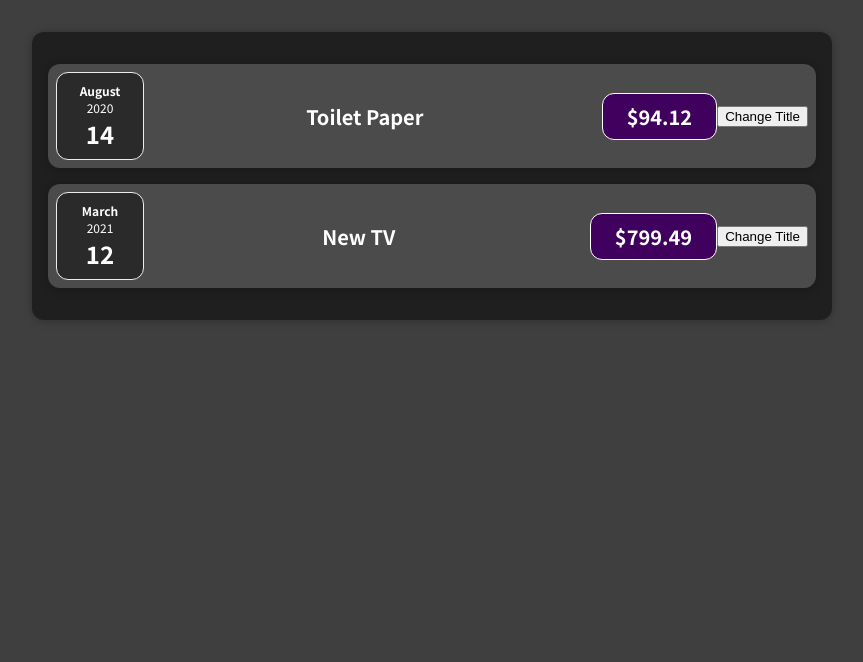
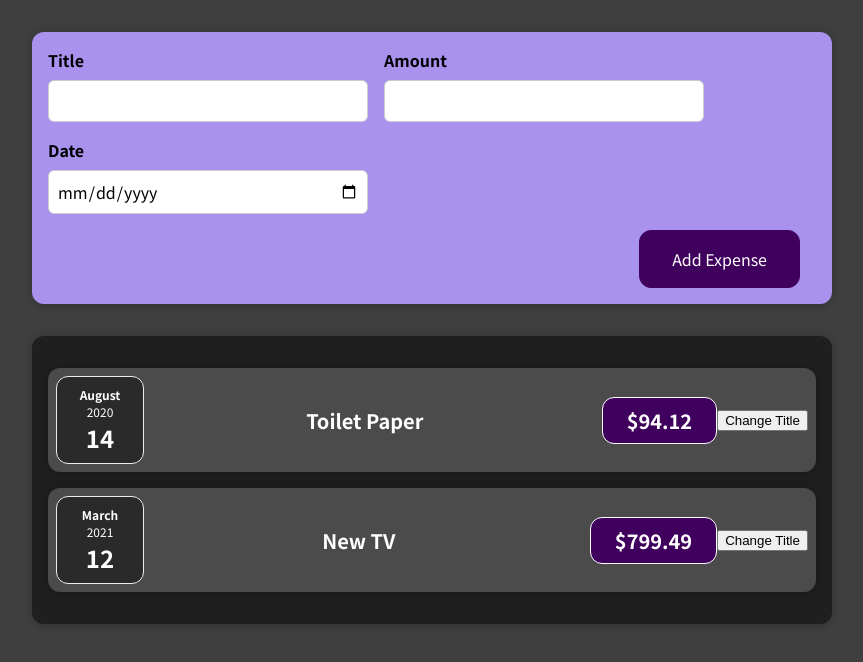
Before and after one commit to Ivn-Cdrc/react-typescript-expense-tracker, a React (Create React App) app in the folder expense-tracker/: page / in a window 1280 px wide. Shown: the top 662 px of the page, without its empty margins (208-1071 px from the left). Built offline with nearby package versions, Linux system fonts and the light colour scheme.

Commit message:
Create form for adding new expenses

```diff
--- a/expense-tracker/src/App.tsx
+++ b/expense-tracker/src/App.tsx
@@ -1,10 +1,11 @@
-import React from 'react';
+import NewExpense from './components/NewExpense/NewExpense';
+import Expenses from './components/Expenses/Expenses';
 import './App.css';
-import Expenses from './components/Expenses/Expenses';
 
 function App() {
   return (
     <div className="App">
+      <NewExpense />
       <Expenses />
     </div>
   );
--- a/expense-tracker/src/components/Expenses/ExpenseItem.tsx
+++ b/expense-tracker/src/components/Expenses/ExpenseItem.tsx
@@ -43,10 +43,10 @@
 
   return (
     <Card className='expense-item'>
-      <ExpenseDate date={date} />
+      <ExpenseDate date={currentDate} />
       <div className='expense-item__description'>
         <h2>{currentTitle}</h2>
-        <div className='expense-item__price'>${amount}</div>
+        <div className='expense-item__price'>${currentAmount}</div>
       </div>
       <button onClick={titleChangeHandler}>Change Title</button>
     </Card>
--- /dev/null
+++ b/expense-tracker/src/components/NewExpense/ExpenseForm.css
@@ -0,0 +1,26 @@
+.new-expense__controls {
+  display: flex;
+  flex-wrap: wrap;
+  gap: 1rem;
+  margin-bottom: 1rem;
+  text-align: left;
+}
+
+.new-expense__control label {
+  font-weight: bold;
+  margin-bottom: 0.5rem;
+  display: block;
+}
+
+.new-expense__control input {
+  font: inherit;
+  padding: 0.5rem;
+  border-radius: 6px;
+  border: 1px solid #ccc;
+  width: 20rem;
+  max-width: 100%;
+}
+
+.new-expense__actions {
+  text-align: right;
+}
--- /dev/null
+++ b/expense-tracker/src/components/NewExpense/ExpenseForm.tsx
@@ -0,0 +1,29 @@
+import "./ExpenseForm.css";
+
+function ExpenseForm() {
+  const dateInputMax: string = new Date().toISOString().split("T")[0];
+
+  return (
+    <form>
+      <div className="new-expense__controls">
+        <div className="new-expense__control">
+          <label>Title</label>
+          <input type="text" />
+        </div>
+        <div className="new-expense__control">
+          <label>Amount</label>
+          <input type="number" min="0.01" step="0.01" />
+        </div>
+        <div className="new-expense__control">
+          <label>Date</label>
+          <input type="date" min="2022-01-01" max={dateInputMax} />
+        </div>
+      </div>
+      <div className="new-expense__actions">
+        <button type="submit">Add Expense</button>
+      </div>
+    </form>
+  );
+}
+
+export default ExpenseForm;
--- /dev/null
+++ b/expense-tracker/src/components/NewExpense/NewExpense.css
@@ -0,0 +1,38 @@
+.new-expense {
+  background-color: #a892ee;
+  padding: 1rem;
+  margin: 2rem auto;
+  width: 50rem;
+  max-width: 95%;
+  border-radius: 12px;
+  text-align: center;
+  box-shadow: 0 1px 8px rgba(0, 0, 0, 0.25);
+}
+
+.new-expense button {
+  font: inherit;
+  cursor: pointer;
+  padding: 1rem 2rem;
+  border: 1px solid #40005d;
+  background-color: #40005d;
+  color: white;
+  border-radius: 12px;
+  margin-right: 1rem;
+}
+
+.new-expense button:hover,
+.new-expense button:active {
+  background-color: #510674;
+  border-color: #510674;
+}
+
+.new-expense button.alternative {
+  color: #220131;
+  border-color: transparent;
+  background-color: transparent;
+}
+
+.new-expense button.alternative:hover,
+.new-expense button.alternative:active {
+  background-color: #ddb3f8;
+}
--- /dev/null
+++ b/expense-tracker/src/components/NewExpense/NewExpense.tsx
@@ -0,0 +1,12 @@
+import ExpenseForm from "./ExpenseForm";
+import "./NewExpense.css";
+
+function NewExpense() {
+  return (
+		<div className="new-expense">
+			<ExpenseForm />
+		</div>
+	);
+}
+
+export default NewExpense;
```
